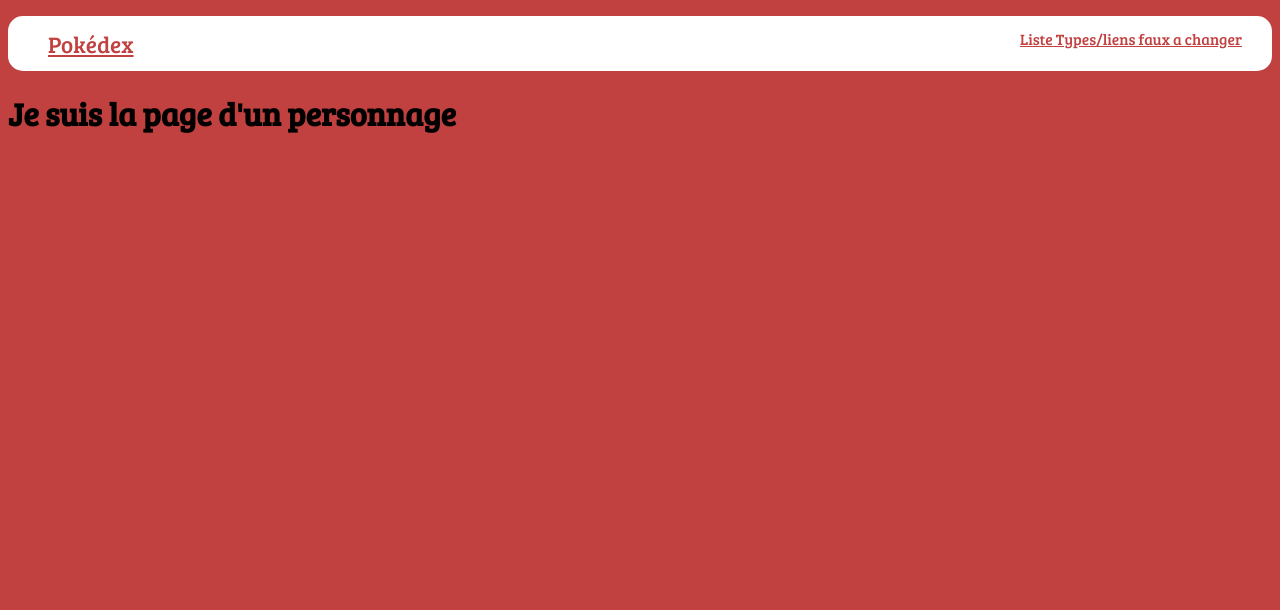
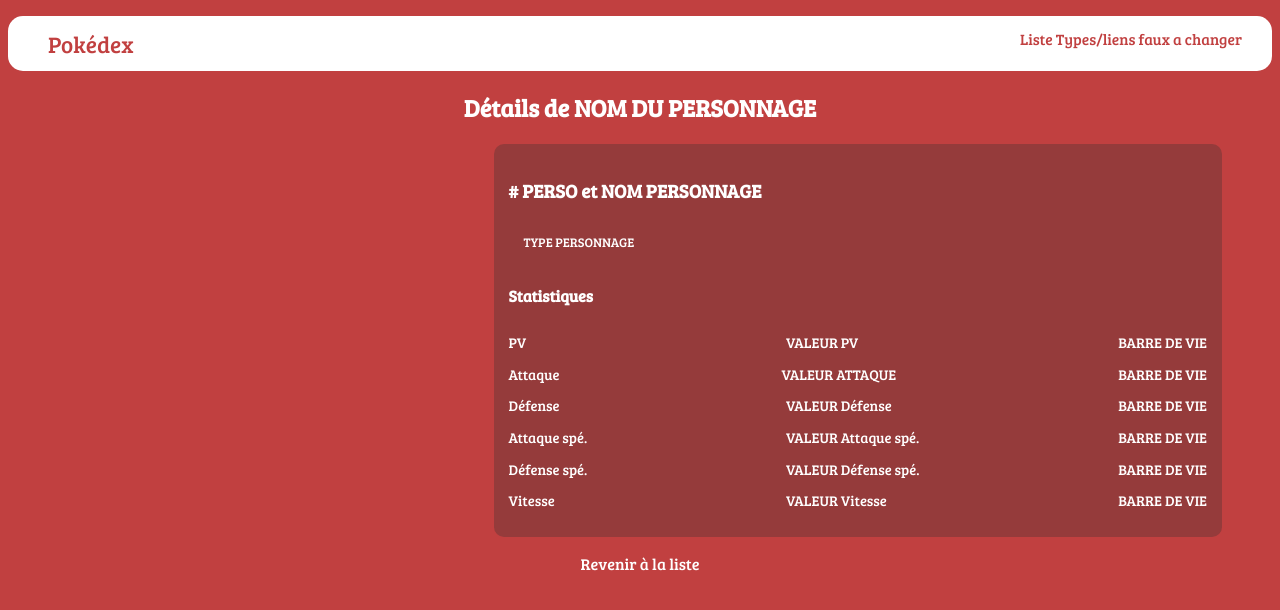
Before and after one commit to MarieLouPLevasseur/Pokedex, a PHP site: template app/views/detail.tpl.php in a window 1280 px wide. Shown: the top 610 px of the page. Run offline with PHP 8.4, Linux system fonts and the light colour scheme; the template is opened without the code that fills it: most values are stand-ins (such as "Sample title", 1, 10 or a date in 2020); data that the repository does not hold is empty.

Commit message:
dynamisation accueil, preparation HTML page personnage SOLO

```diff
--- a/app/utils/Database.php
+++ b/app/Utils/Database.php
@@ -1,4 +1,8 @@
 <?php
+
+namespace App\Utils;
+
+use PDO;
 
 // Retenir son utilisation  => \Database::getPDO()
 // Design Pattern : Singleton
--- a/app/views/detail.tpl.php
+++ b/app/views/detail.tpl.php
@@ -1 +1,56 @@
-<h1>Je suis la page d'un personnage</h1>
+<section class="Solo-card">
+    <h1 classe="title">Détails de NOM DU PERSONNAGE</h1>
+
+    <div class="container">
+        <div class="image-current">
+            <img src="<?= $transversalVars['baseURL']?>/img/5.png" alt="">
+        </div>
+
+        <div class="card-container">
+            <h3># PERSO et NOM PERSONNAGE</h2>
+<!-- TYPES -->
+            <p class="type-item" style="background-color:#NOM COULEUR TYPE">TYPE PERSONNAGE</p>
+
+<!-- ------- -->
+
+            <h4>Statistiques</h4>
+        <div class="stats-container">
+
+            <div class="stat-line">
+                <p>PV</p>
+                <p>VALEUR PV</p>
+                <p>BARRE DE VIE</p>
+            </div>
+
+            <div class="stat-line">
+                <p>Attaque</p>
+                <p>VALEUR ATTAQUE</p>
+                <p>BARRE DE VIE</p>
+            </div>
+            <div class="stat-line">
+                <p>Défense</p>
+                <p>VALEUR Défense</p>
+                <p>BARRE DE VIE</p>
+            </div>
+            <div class="stat-line">
+                <p>Attaque spé.</p>
+                <p>VALEUR Attaque spé.</p>
+                <p>BARRE DE VIE</p>
+            </div>
+
+            <div class="stat-line">
+                <p>Défense spé.</p>
+                <p>VALEUR Défense spé.</p>
+                <p>BARRE DE VIE</p>
+            </div>
+            <div class="stat-line">
+                <p>Vitesse</p>
+                <p>VALEUR Vitesse</p>
+                <p>BARRE DE VIE</p>
+            </div>
+        </div>
+        </div>
+    </div>
+    <p class="return"><a href="#"> Revenir à la liste</a></p>
+
+  </section>
--- a/public/css/style.css
+++ b/public/css/style.css
@@ -22,6 +22,7 @@ body{
 
 .nav-link{
     color: #C14040;
+    text-decoration: none;
 
 }
 
@@ -79,7 +80,86 @@ body{
 
 .image-title{
     text-align: center;
+
 }
 .image-title a{
     color: white;
+    font-family: 'Bree Serif', serif;
+
 }
+
+/* Personnage SOLO */
+
+.Solo-card{
+    color: white;
+    width: 100%;
+    margin-right: 50px;
+
+}
+
+.Solo-card h1{
+    text-align: center;
+}
+.Solo-card .container{
+    display: flex;
+    flex-direction: row;
+    margin-right: 50px;
+}
+
+
+.image-current{
+    width:40%;
+    align-self: center;
+}
+
+.card-container{
+    width: 60%;
+    background-color: rgb(49, 48, 48,0.3);
+    padding: 15px;
+    padding-bottom: 20px ;
+    border-radius: 10px;
+    /* opacity: 0.3 ; */
+}
+.image-current img{
+    width: 100%;
+    height: auto;
+}
+
+.type-item{
+    display: inline-block;
+    margin: 3px;
+    border-radius: 5px;
+    padding: 12px;
+    padding-top: 9px ;
+    padding-bottom: 9px ;
+    font-size: 0.8em;
+}
+.Solo-card h4{
+    font-weight: bold;
+
+}
+
+.stats-container{
+    display: flex;
+    flex-direction: column;
+    width: 100%;
+}
+
+.stat-line{
+    display: flex;
+    flex-direction: row;
+    justify-content: space-between;
+    width: 100%;
+    margin-right: 50px;
+    line-height: 0.2em;
+    font-size: 0.9em;
+}
+
+.Solo-card .return{
+    text-align: center;
+}
+.Solo-card .return a{
+    text-align: center;
+    color: white;
+    text-decoration: none;
+}
```
Also changed, not shown: app/Controllers/MainController.php (+19 -2 lines), app/Models/CoreModel.php (added, +118 -0 lines), app/Models/Pokemon.php (+194 -0 lines), app/Models/Type.php (+39 -0 lines), app/views/home.tpl.php (+5 -35 lines), app/views/header.tpl.php (line endings or trailing spaces).
